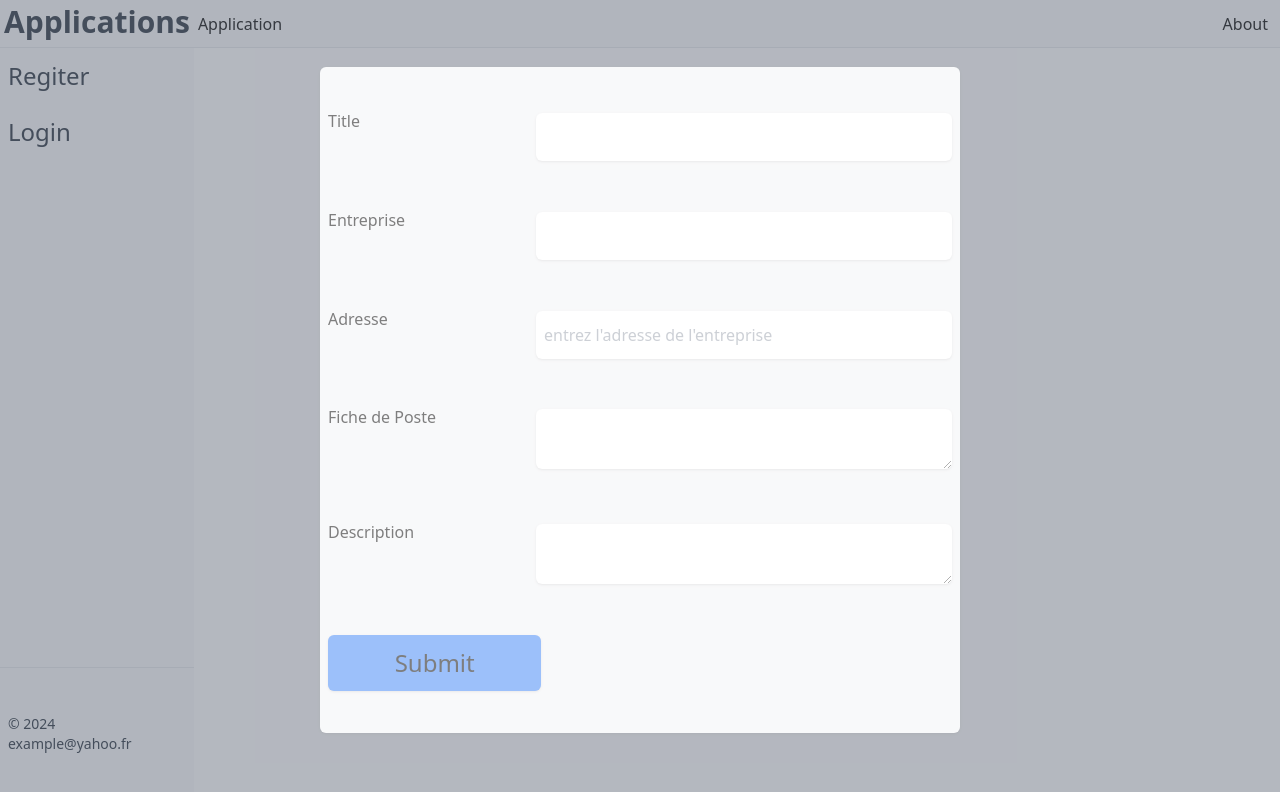
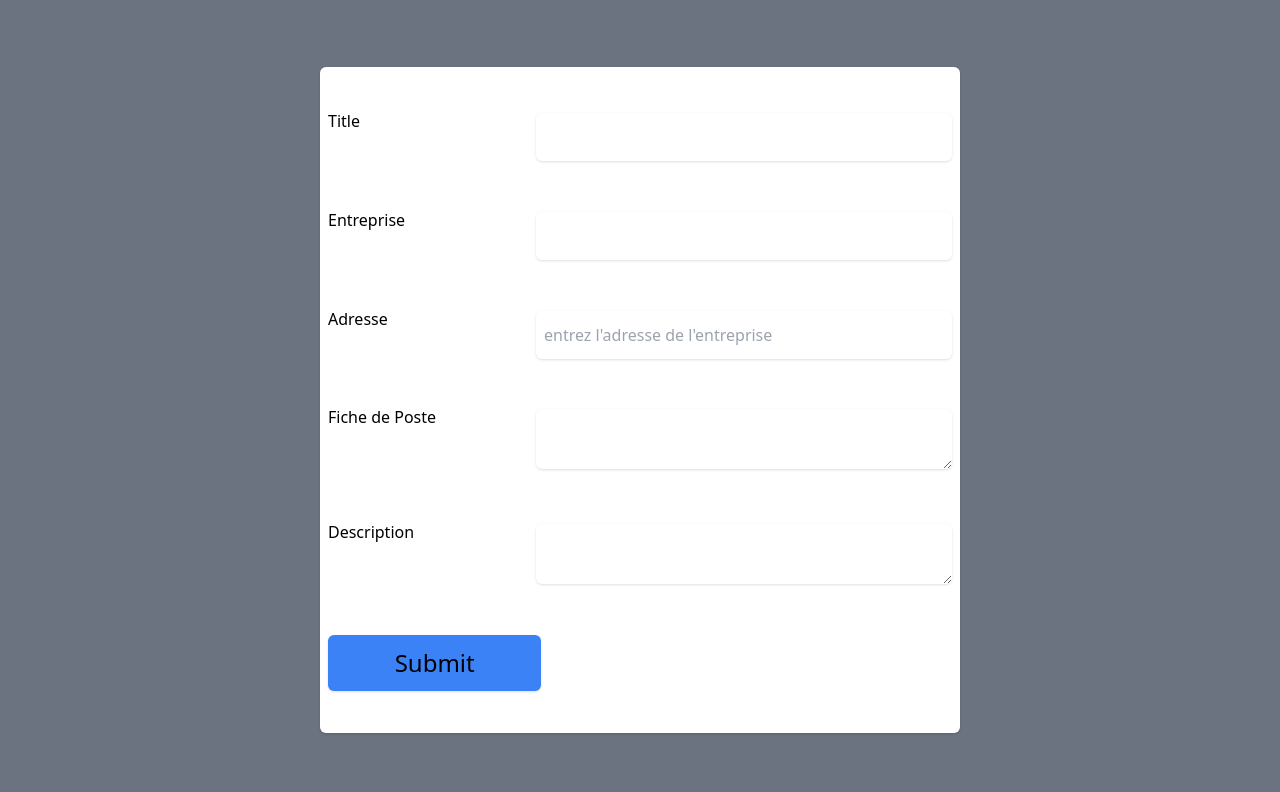
Before and after one commit to teiderrems/applications, a Next.js app: page /application in a window 1280 px wide. Both pictures are taken after a click on the button 1266 px from the left and 62 px from the top of the page. Shown: the top 792 px of the page. Built offline with nearby package versions, Linux system fonts and the light colour scheme.

Commit message:
update style

```diff
--- a/src/app/application/page.tsx
+++ b/src/app/application/page.tsx
@@ -1,5 +1,5 @@
 "use client"
-import { AppstoreAddOutlined } from "@ant-design/icons";
+import { AppstoreAddOutlined, ArrowLeftOutlined, ArrowRightOutlined } from "@ant-design/icons";
 import { useState } from "react"
 import AddApplication from "../components/AddApplication";
 
@@ -12,7 +12,18 @@ export default function Application() {
         (!handleAdd)?<button className="rounded-lg hover:bg-blue-500 text-center h-full w-7 hover:text-white" onClick={()=>setHandleAdd(!handleAdd)}><AppstoreAddOutlined className="h-5/6 w-5/6"/></button>:<AddApplication setHandleAdd={setHandleAdd}/>
       }
       </div>
-      <section></section>
+      <section className="flex flex-col flex-1">
+        <div className="flex-1">Lorem ipsum dolor sit amet consectetur adipisicing elit. Odio quo non reprehenderit quod laudantium consequatur optio officiis cum quia nobis, dolorum voluptatibus enim at nisi nihil obcaecati eligendi natus alias.
+        Aut ipsam quam minus similique autem iure rem deleniti fugit. Dolorem libero eaque, voluptatum sint corrupti totam et ea ullam voluptates laudantium error placeat tenetur consectetur quam ex tempora laborum.
+        Animi blanditiis accusamus vitae aliquid aspernatur. Non aliquam fuga culpa, fugiat odio eos sed quaerat eveniet nemo, optio similique sapiente maxime quos! Dolorem saepe quia distinctio doloribus cum nobis itaque!
+        Animi, expedita. Assumenda, quibusdam cum ipsum tempora cupiditate fugit sequi quasi eaque quas voluptatum distinctio culpa deserunt accusamus vero, commodi nesciunt! Debitis enim sunt reprehenderit ipsa, ea voluptatibus quis quaerat.
+        Totam tempore non pariatur soluta voluptates recusandae, saepe facilis laudantium aliquid minus, laborum dolores cumque qui fuga suscipit, exercitationem nulla aperiam voluptas beatae doloremque officia nam iusto architecto cupiditate. Modi?
+        Est, cum eaque. Minus magni natus quidem a quae voluptas, dicta beatae reprehenderit alias dolore inventore voluptatum cupiditate sint laudantium illum maiores. Nemo ipsa delectus hic vitae fugiat debitis natus.
+        Ad ut libero voluptas maxime perferendis dolor molestias totam. Animi debitis culpa nihil aperiam temporibus iure illo itaque sed nemo laudantium consectetur voluptatem ipsa quod fugiat aut beatae, iste ea.
+        Nihil expedita illo ea voluptatum voluptatibus labore ipsa vel non, tempora, deleniti rerum et odit aut aliquam blanditiis delectus repudiandae. Rerum obcaecati impedit consequatur nisi non quis iste, magni autem.
+        </div>
+        <div className="flex justify-end mb-1 space-x-3  items-end basis-1"><button className="flex hover:bg-blue-400 space-x-1 px-1 items-center justify-center shadow rounded-md"><ArrowLeftOutlined /><span>prev</span></button><button className="flex hover:bg-blue-400  px-1 items-center space-x-1 shadow justify-center rounded-md"><span>next</span><ArrowRightOutlined /></button></div>
+      </section>
     </div>
   )
 }
--- a/src/app/components/AddApplication.tsx
+++ b/src/app/components/AddApplication.tsx
@@ -36,7 +36,7 @@ export default function AddApplication({setHandleAdd}:{setHandleAdd:Dispatch<Set
   }
 
   return (
-    <div className='wrap-form absolute top-0 bottom-0 left-0 w-full h-full bg-gray-500 opacity-50 z-10'>
+    <div className='wrap-form absolute inset-0 w-full h-full bg-gray-500 opacity-100 z-10'>
         <form onSubmit={HandleSubmit} className='form-app'>
              <div className='form-group-app'>Title<label className='flex-1'  htmlFor="title"></label><input onChange={(e)=>setApplication({...application,Title:e.target.value})} className='input-form-app' type="text" required minLength={4} /></div>
              <div className='form-group-app'>Entreprise<label className='flex-1'  htmlFor="entreprise"></label><input onChange={(e)=>setApplication({...application,Entreprise:e.target.value})} className='input-form-app' type="text" required minLength={4} /></div>
--- a/src/app/globals.css
+++ b/src/app/globals.css
@@ -15,7 +15,7 @@ html{
 }
 
 .form-app{
-  @apply flex flex-col rounded-md justify-evenly space-y-2 shadow md:w-1/2 w-3/4 h-5/6 bg-gray-100  opacity-100
+  @apply flex flex-col rounded-md justify-evenly space-y-2 shadow md:w-1/2 w-3/4 h-5/6 bg-white  opacity-100
 }
 
 .input-form-app{
@@ -29,7 +29,7 @@ body {
 }
 
 .wrap-form{
-  @apply flex flex-1 flex-col justify-center h-full  items-center
+  @apply flex flex-1 flex-col justify-center h-full  items-center bg-gray-500
 }
 
 .form-group{
--- a/src/app/login/page.tsx
+++ b/src/app/login/page.tsx
@@ -36,7 +36,7 @@ function Login() {
 
   return (
     <div className="wrap-form">
-      <form action="" onSubmit={HandleSubmit} className="md:w-3/5 w-5/6 h-4/5 space-y-3 flex px-2 flex-col justify-center">
+      <form action="" onSubmit={HandleSubmit} className="md:w-3/5 w-5/6 h-4/5 space-y-3 flex px-2 flex-col bg-white rounded-md shadow justify-center">
         {isError && (<span className="text-red-400 text-center w-full block">Something wrong {data}</span>)}
         <div className="form-group">
           <label htmlFor="Username" className="text-2xl">Username</label>
@@ -49,7 +49,7 @@ function Login() {
         {
           user.Password!=""&&(!user.Password.match("[a-zA-Z0-9]{7,15}[;?,@]"))&&<p className="text-red-400 text-wrap">Password must contain at least 8 characters with a mixture of uppercase, lowercase, numbers with at least one character among</p>
         }
-        <div className="w-full justify-between flex md:h-14 h-28 md:flex-row flex-col items-center">
+        <div className="w-full justify-around flex md:h-14 h-28 md:flex-row flex-col items-center">
           <button className="btn-submit" type="submit">Submit</button>
           <Link href="/register" className="text-blue-400 hover:underline">You do not have acount <strong>SignUp</strong></Link>
         </div>
--- a/src/app/register/page.tsx
+++ b/src/app/register/page.tsx
@@ -35,7 +35,7 @@ export default function Register() {
 
   return (
     <div className="wrap-form">
-        <form action="" onSubmit={HandleSubmit} className="md:w-3/5 w-5/6 h-4/5 space-y-3 flex px-2 flex-col justify-center">
+        <form action="" onSubmit={HandleSubmit} className="md:w-3/5 w-5/6 h-4/5 space-y-3 flex px-2 bg-white rounded-md shadow flex-col justify-center">
             {isError&&(<span className="text-red-400 text-center w-full block">{JSON.stringify(error)}</span>)}
             <div className="form-group">
                 <label htmlFor="Username" className="text-2xl">Username</label>
@@ -59,7 +59,7 @@ export default function Register() {
             {
                 user.Password!=""&&user.ConfirmPassword!=""&&user.ConfirmPassword!=user.Password&&<p className="text-red-400">ConfirmPassword must be equal to Password</p>
             }
-            <div className="w-full justify-between flex  md:h-14 h-28 md:flex-row flex-col items-center">
+            <div className="w-full justify-around flex  md:h-14 h-28 md:flex-row flex-col items-center">
                 <button className="btn-submit" type="submit">Submit</button>
                 <Link href="/login" className="text-blue-400 hover:underline">You have acount <strong>SignIn</strong></Link>
             </div>
```
